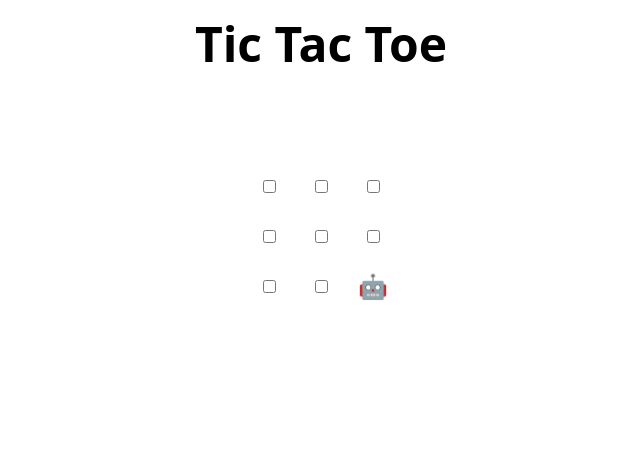
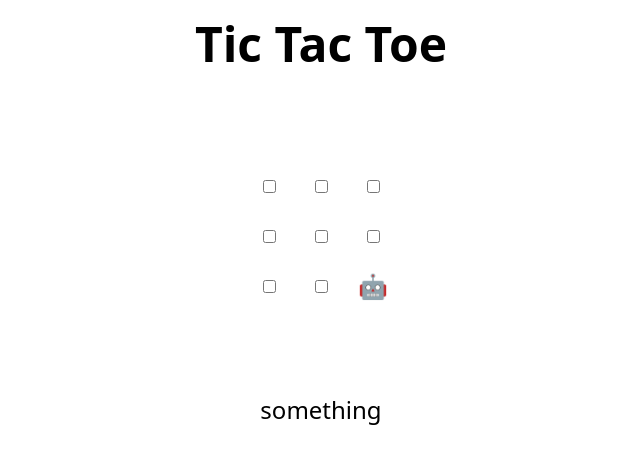
Before and after one commit to seon-shs/skills-review-pull-requests, a plain HTML site: page index.html in a window 1280 px wide. Shown: the whole page, without its empty margins (319-959 px from the left). Drawn offline with Linux system fonts and the light colour scheme.

Commit message:
Update index.html

```diff
--- a/index.html
+++ b/index.html
@@ -48,7 +48,7 @@
 </table>
 
 <h2 hidden>Game over, refresh to play again 🧑‍💻 🤖!</h2>
-
+something
 <script>
   // Initialization
   const boxes = Array.from(document.querySelectorAll("td"));
```
